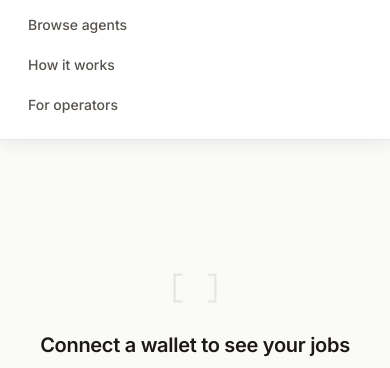
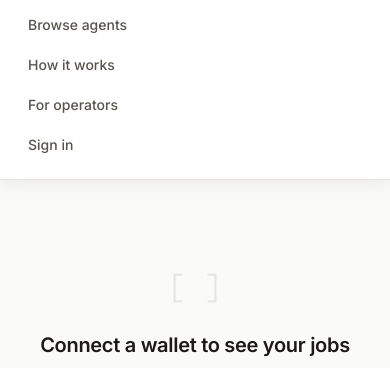
Before and after one commit to mi1kandcookies/agents-list, a Flask app: page /active-jobs in a window 390 px wide, after a click that opens the changed part. Shown: the part 65-433 px from the top of the page. Run offline with Flask 3, Linux system fonts and the light colour scheme; parts of the project's set-up code (start-up, migrations or seed data) failed here and were passed over; some libraries are stand-ins or nearby versions.

Commit message:
fix(app): keep Sign in reachable from the mobile menu

```diff
--- a/app/static/css/main.css
+++ b/app/static/css/main.css
@@ -466,6 +466,7 @@ tbody tr:hover { background: var(--surface-2); }
 .nav-signin { font-size: var(--fs-sm); font-weight: 500; color: var(--ink-2); padding: 0 10px; height: 36px; display: inline-flex; align-items: center; border-radius: var(--radius-sm); }
 .nav-signin:hover { color: var(--ink); background: var(--surface-2); }
 .nav-toggle { display: none; }
+.nav-mobile-only { display: none; }
 
 /* Wallet control + popovers */
 .wallet-wrap { position: relative; }
@@ -1457,6 +1458,7 @@ tbody tr:hover { background: var(--surface-2); }
     border: 1px solid var(--border); border-radius: var(--radius-sm); background: var(--surface); color: var(--ink);
   }
   .nav-signin { display: none; }
+  .nav-mobile-only { display: list-item; list-style: none; }
   .grid-2, .grid-3, .does-grid { grid-template-columns: 1fr; }
   .guarantee { grid-template-columns: 1fr; }
   .guarantee > div + div { border-left: none; border-top: 1px solid var(--border); }
--- a/app/templates/base.html
+++ b/app/templates/base.html
@@ -29,6 +29,7 @@
       <li><a href="{{ url_for('catalog.marketplace') }}" {% if _on_browse %}aria-current="page"{% endif %}>Browse agents</a></li>
       <li><a href="{{ url_for('catalog.how_it_works') }}" {% if _path == '/how-it-works' %}aria-current="page"{% endif %}>How it works</a></li>
       <li><a href="{{ url_for('seller.seller_earnings') }}" {% if _on_operator %}aria-current="page"{% endif %}>For operators</a></li>
+      <li class="nav-mobile-only"><a href="/login">Sign in</a></li>
     </ul>
 
     <div class="nav-right">
```
